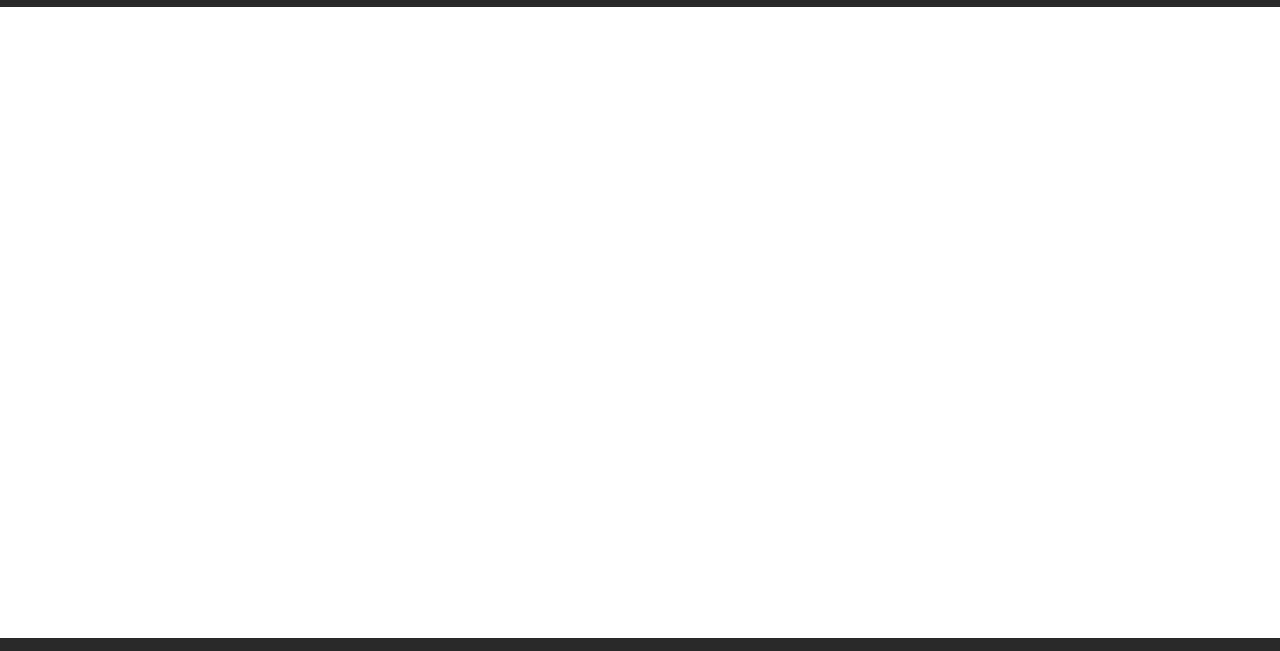
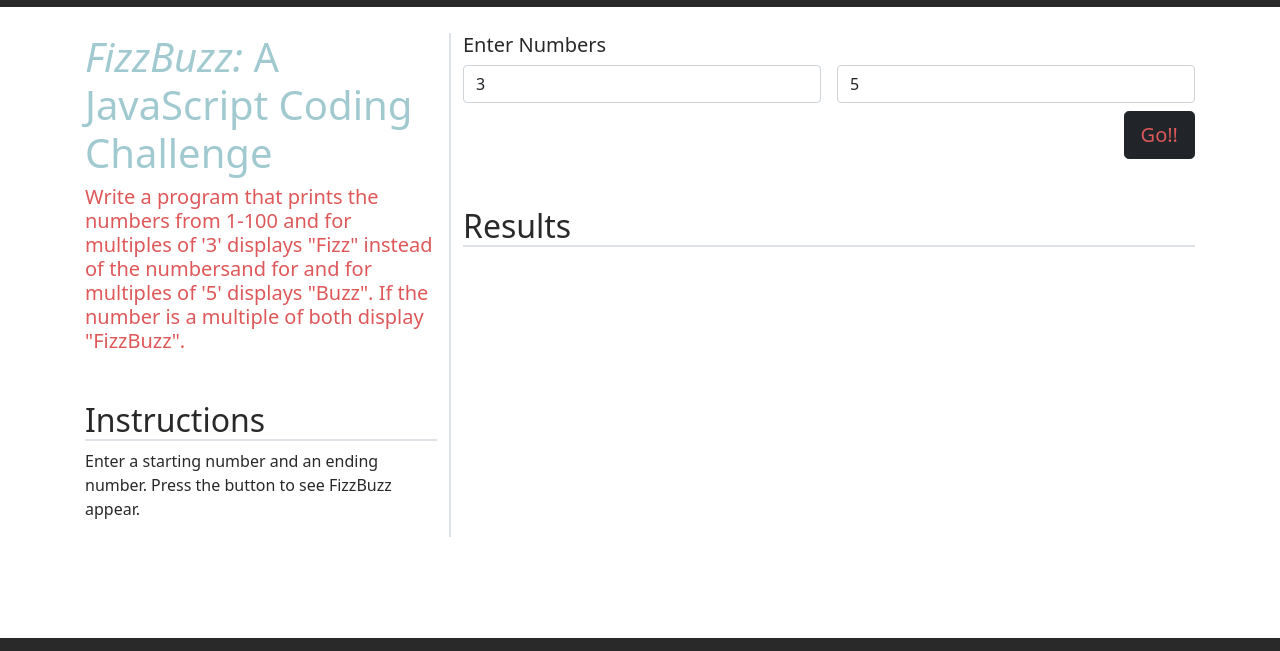
Before and after one commit to prime-mcgowan/fizzbuzz, a plain HTML site: page app.html in a window 1280 px wide. Shown: the part 75-726 px from the top of the page. Drawn offline with nearby package versions, Linux system fonts and the light colour scheme.

Commit message:
getValues written / parseInt / number is integer check

```diff
--- a/app.html
+++ b/app.html
@@ -86,7 +86,70 @@
 
     <!-- Main Section -->
     <main class="flex-shrink-0">
-      <div class="containter"></div>
+      <div class="container mt-5">
+        <div class="row row-cols-1 row-cols-lg-2">
+          <div class="col col-lg-4 border-end border-2">
+            <h1>
+              <span class="title">FizzBuzz:</span> A JavaScript Coding Challenge
+            </h1>
+            <h4 class="lead">
+              Write a program that prints the numbers from 1-100 and for
+              multiples of '3' displays "Fizz" instead of the numbersand for and
+              for multiples of '5' displays "Buzz". If the number is a multiple
+              of both display "FizzBuzz".
+            </h4>
+            <h2 class="mt-5 border-bottom border-2">Instructions</h2>
+            <p>
+              Enter a starting number and an ending number. Press the button to
+              see FizzBuzz appear.
+            </p>
+          </div>
+          <div class="col col-lg-8">
+            <div>
+              <h5>Enter Numbers</h5>
+              <form class="row gy-2 gx-3">
+                <div class="col">
+                  <input
+                    id="fizzValue"
+                    type="number"
+                    class="form-control"
+                    placeholder="Fizz Value"
+                    value="3"
+                    aria-label="Fizz Value"
+                  />
+                </div>
+                <div class="col">
+                  <input
+                    id="buzzValue"
+                    type="number"
+                    class="form-control"
+                    placeholder="Ending Number"
+                    value="5"
+                    aria-label="Buzz Value"
+                  />
+                </div>
+                <div class="col-12 d-flex justify-content-end">
+                  <button
+                    id="btnSubmit"
+                    type="button"
+                    class="btn btn-dark btn-lg"
+                  >
+                    Go!!
+                  </button>
+                </div>
+              </form>
+              <h2 class="mt-5 border-bottom border-2">Results</h2>
+              <div class="table-responsive">
+                <table class="table table-striped table-sm">
+                  <tbody id="results">
+                    <!-- results go here: -->
+                  </tbody>
+                </table>
+              </div>
+            </div>
+          </div>
+        </div>
+      </div>
     </main>
 
     <!-- Footer Section -->
@@ -136,5 +199,8 @@
       crossorigin="anonymous"
     ></script>
     <script src="js/site.js"></script>
+    <script>
+      document.getElementById("btnSubmit").addEventListener("click", getValues);
+    </script>
   </body>
 </html>
--- a/js/site.js
+++ b/js/site.js
@@ -1,3 +1,47 @@
-function helloWorld() {
-    alert("Hello World!!");
+//get user inputted values (Fizz Value and Buzz Value)
+function getValues() {
+  //get user values from the page
+  let fizzValue = document.getElementById("fizzValue").value;
+  let buzzValue = document.getElementById("buzzValue").value;
+
+  //validate the input values (parse to check the values are numbers)
+  //check to make sure the values are integers
+  fizzValue = parseInt(fizzValue);
+  buzzValue = parseInt(buzzValue);
+
+  if (Number.isInteger(fizzValue) && Number.isInteger(buzzValue)) {
+    let numbers = generateNumbers(fizzValue, buzzValue);
+    displayNumbers(numbers);
+  } else {
+    alert("You must enter numbers");
+  }
+
+  //call fizzBuzz
+  //call displayData
 }
+
+function fizzBuzz(fizzValue, buzzValue) {
+  //init the returnArray
+  let returnArray = [];
+
+  //loop from 1-100
+  for (let i = fizzValue; i <= buzzValue; i++) {
+    number.push(i);
+  }
+  return numbers;
+
+  //check current value in three steps
+  // 1. Divisible by both 3 and 5 push 'FizzBuzz' into array
+  // 2. Divisible by 3 push 'Fizz' into array
+  // 3. Divisible by 5 push 'Buzz' into array
+
+  //if none of the above are true push number into array
+
+  //return the array
+  returnArray;
+}
+
+function displayData(fbArray) {
+  //loop over the array and create a tablerow for each item
+  //add all the rows to the table
+}
```
Also changed, not shown: index.html (+1 -1 lines).
